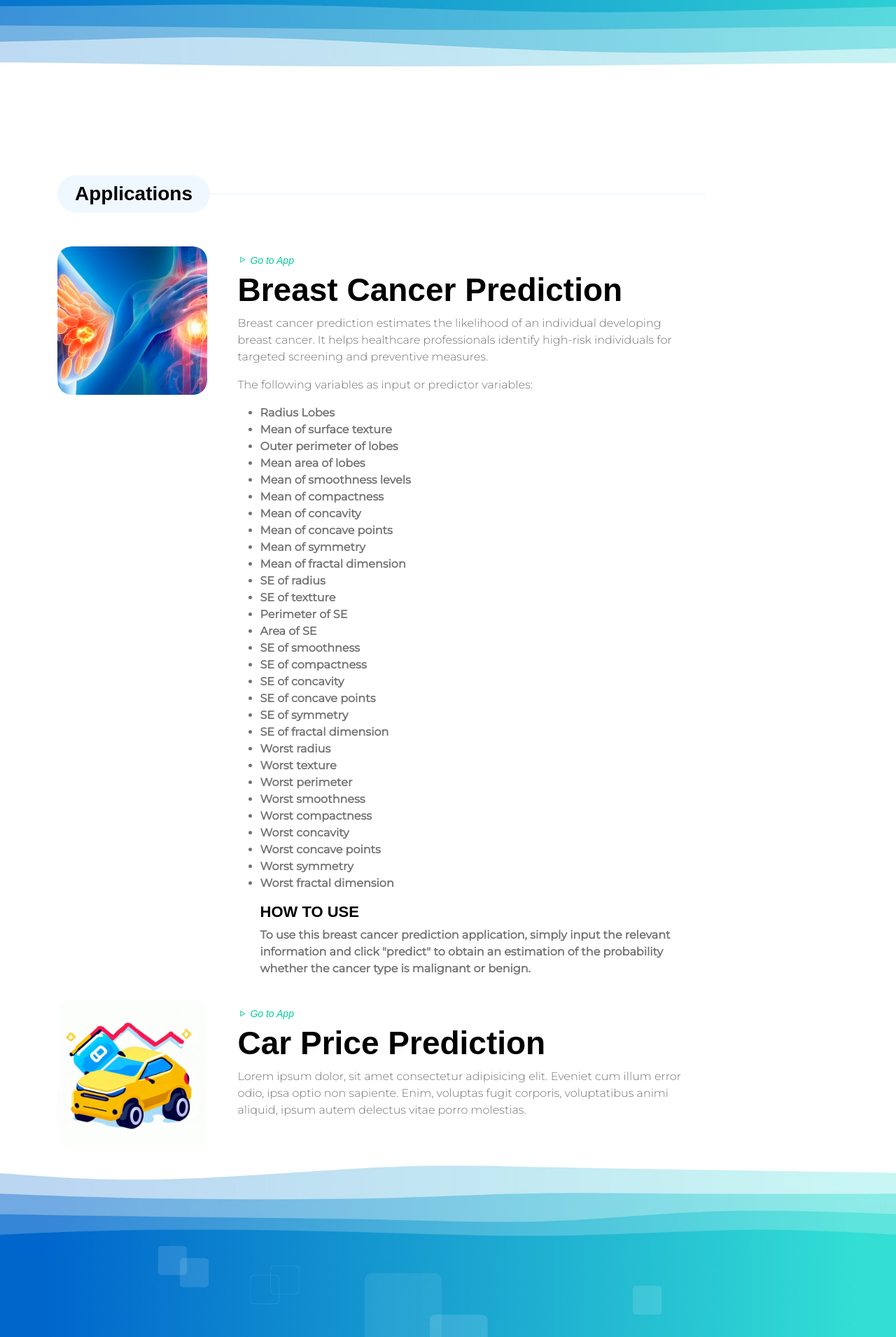
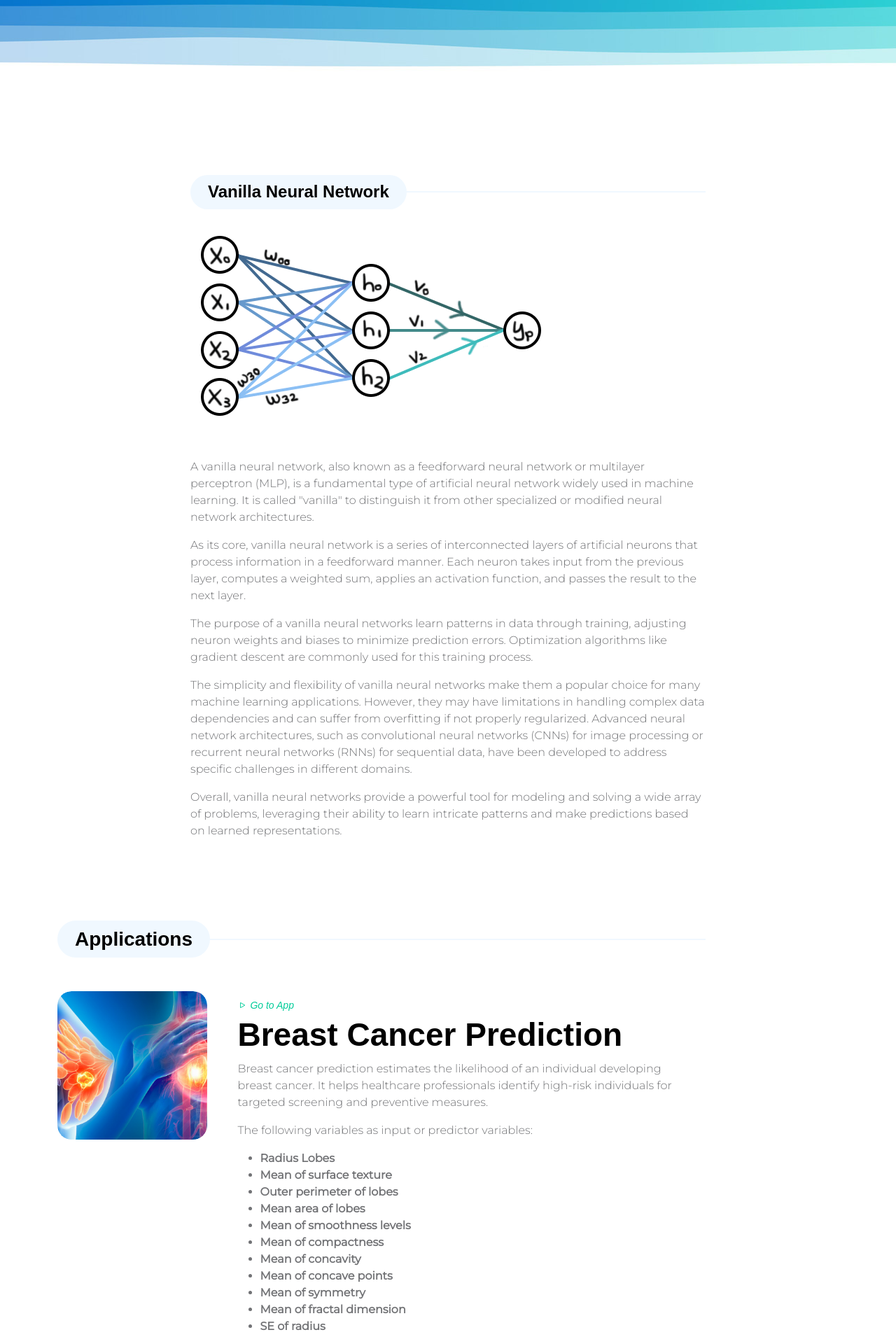
Before and after one commit to KingsDevs/csc120-compilation, a Flask app: page /neural-network in a window 1280 px wide. Shown: the part 330-2240 px from the top of the page at 70% size. Run offline with Flask 3, Linux system fonts and the light colour scheme; parts of the project's set-up code (start-up, migrations or seed data) failed here and were passed over; some libraries are stand-ins or nearby versions; some web fonts are replaced.

Commit message:
vanilla neural network

```diff
--- a/templates/vanillaneuralnetwork.html
+++ b/templates/vanillaneuralnetwork.html
@@ -1,6 +1,27 @@
 {% extends "base.html" %}
 
 {% block content %}
+<section class="about-section section-padding pb-0">
+    <div class="container">
+        <div class="row">
+            <div class="col-lg-8 col-12 mx-auto">
+                <div class="mb-1">
+                    <div class="section-title-wrap mb-4">
+                        <h5 class="section-title">{{ title }}</h5>
+                    </div>
+
+                    <img src="{{ url_for('static', filename='images/neural-network.gif') }}" alt="" class="about-image mb-5 img-fluid">
+                    <p>A vanilla neural network, also known as a feedforward neural network or multilayer perceptron (MLP), is a fundamental type of artificial neural network widely used in machine learning. It is called "vanilla" to distinguish it from other specialized or modified neural network architectures.</p>
+                    <p>As its core, vanilla neural network is a series of interconnected layers of artificial neurons that process information in a feedforward manner. Each neuron takes input from the previous layer, computes a weighted sum, applies an activation function, and passes the result to the next layer.</p>
+                    <p>The purpose of a vanilla neural networks learn patterns in data through training, adjusting neuron weights and biases to minimize prediction errors. Optimization algorithms like gradient descent are commonly used for this training process.</p>
+                    <p>The simplicity and flexibility of vanilla neural networks make them a popular choice for many machine learning applications. However, they may have limitations in handling complex data dependencies and can suffer from overfitting if not properly regularized. Advanced neural network architectures, such as convolutional neural networks (CNNs) for image processing or recurrent neural networks (RNNs) for sequential data, have been developed to address specific challenges in different domains.</p>
+                    <p>Overall, vanilla neural networks provide a powerful tool for modeling and solving a wide array of problems, leveraging their ability to learn intricate patterns and make predictions based on learned representations.</p>
+
+                </div>
+            </div>
+        </div>
+    </div>
+</section>
 <section class="latest-podcast-section section-padding pb-0">
     <div class="container">
         <div class="row justufy-content-center">
```
Also changed, not shown: templates/deeplearning.html (+20 -0 lines).
